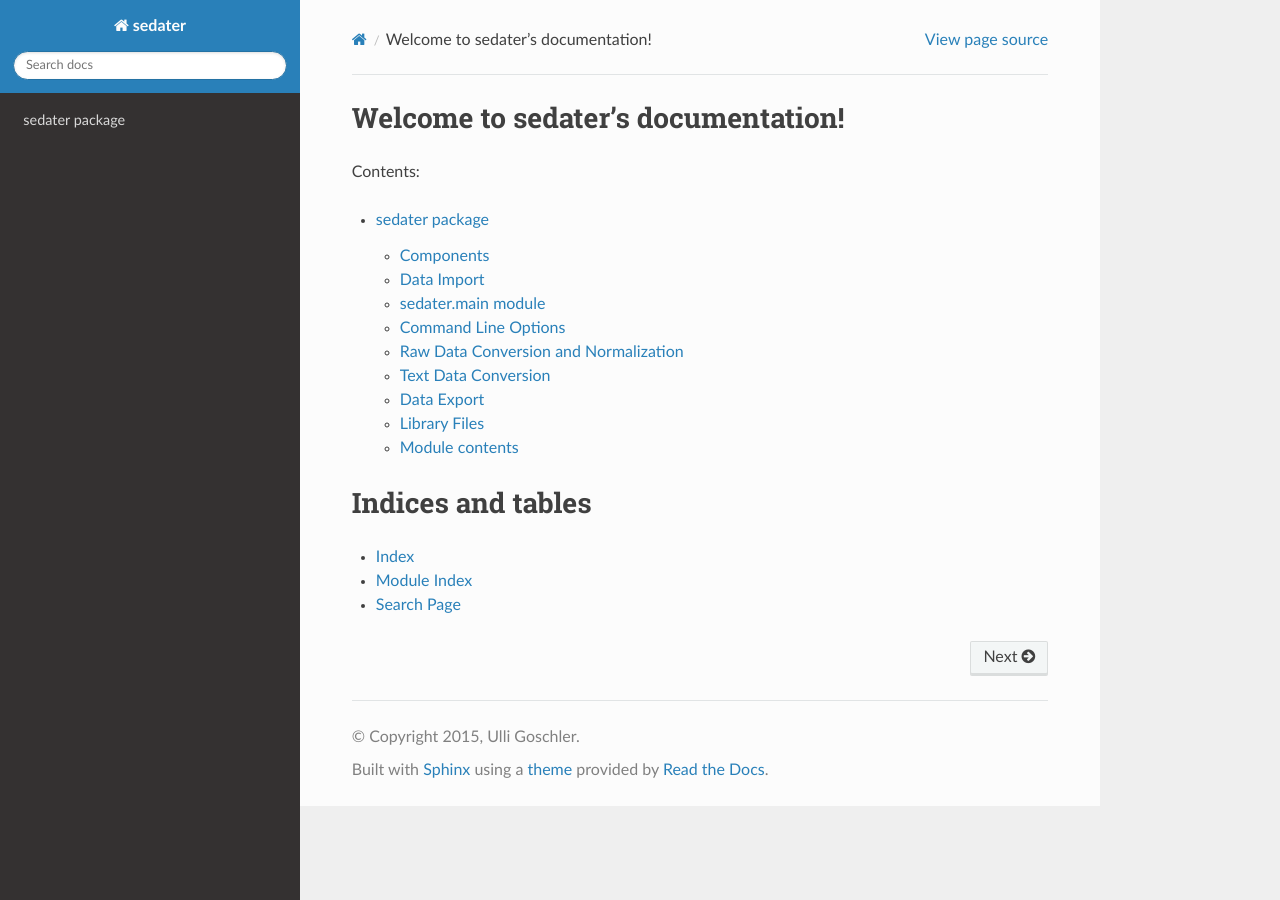
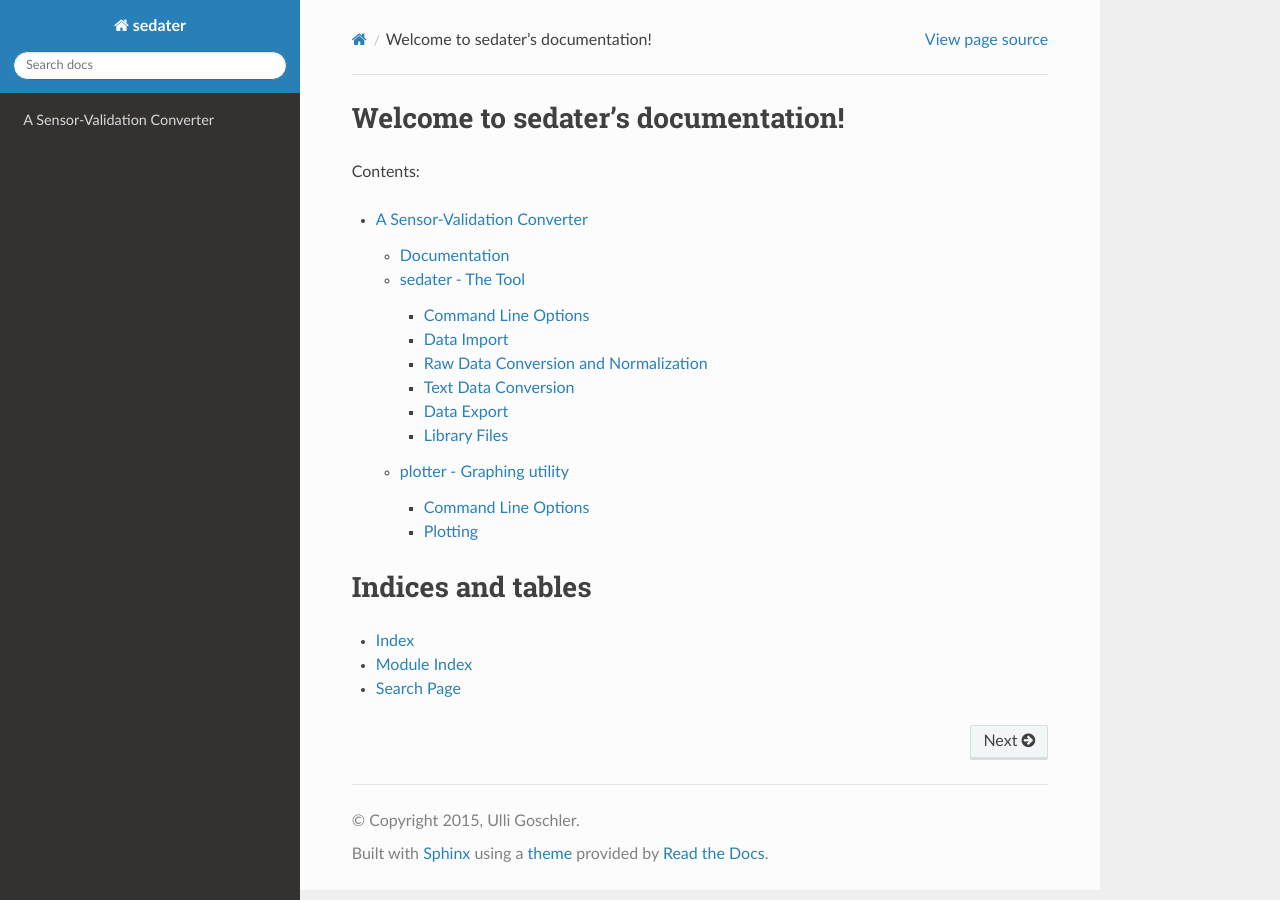
Before and after one commit to nce/sedater, a Sphinx documentation site: the page built from docs/index.rst, in a window 1280 px wide. Built offline with Sphinx 7.4.7 and the Read the Docs theme 2.0.0, drawn with Linux system fonts in a browser that asks for light colours; some of the changed lines change nothing that is shown.

Commit message:
add more specific developer and enduser docu

```diff
--- a/docs/sedater.rst
+++ b/docs/sedater.rst
@@ -1,75 +1,168 @@
-sedater package
-===============
+***************************************
+A Sensor-Validation Converter
+***************************************
 
-Components
-----------
+A Python Tool to convert Sensor-Validation Data to a more machine-
+processable format.
 
-Data Import
------------
+It includes two utilities:
+    - The parser, processor and exporter of Sensor-Validation files, see: :ref:`sedater`
+    - A plotter for SVG-graphics, see: :ref:`plotter`
 
-.. automodule:: sedater.filesystem
-    :members:
-    :undoc-members:
-    :show-inheritance:
+The sources are available on: `Github/sedater <https://github.com/nce/sedater>`_
 
-sedater.main module
--------------------
+Documentation
+=============
+This is a more in-depth developer documentation for the tool.
 
-.. automodule:: sedater.main
-    :members:
-    :undoc-members:
-    :show-inheritance:
+Refer to the `Github <https://github.com/nce/sedater>`_ repository for an
+End-User Documentation with sample runtime instructions and definitions.
+
+.. _sedater:
+
+sedater - The Tool
+==================
+sedater imports files or directories which were exported by a Vicon or
+Shimmer (Foot) Sensor.
+
+These files are hardly processable which this tool tries to solve.
+
+Sensors usually export two kinds of files:
+    - RawValidation Data
+    - TextValidation Data
+
+
+**RawValidation Data**:
+RawValidation files are binary files storing a sensors' recorded movement.
+**TextValidation Data:**
+Provide a textual representation of Metadata as well as Validationdata
+in some kind of CSV notation.
 
 Command Line Options
 --------------------
 
-.. automodule:: sedater.options
+.. automodule:: options
     :members:
     :undoc-members:
+    :private-members:
     :show-inheritance:
 
-Raw Data Conversion and Normalization
--------------------------------------
+Data Import
+-----------
+The ``filesystem``-module is responsible for the finding and indexing
+of all files found under or in a directory.
 
-.. automodule:: sedater.rawvalidation
+After all files are indexed and paired together, the data conversion is
+handled by two different submodules:
+
+    - Rawdata (``.dat``) (binary) is handled by the :ref:`rawDataConversion`
+    - Textdata (``.txt``) is handled by the :ref:`textDataConversion`
+
+
+.. automodule:: filesystem
     :members:
     :private-members:
     :undoc-members:
     :show-inheritance:
 
+.. _rawDataConversion:
+
+Raw Data Conversion and Normalization
+-------------------------------------
+The indexed Sourcefiles are now processed. The binary RawValidation files
+(``.dat``) are segmented in atomic movement recordings called Sensorsegment.
+These values need to be normalized with an unique ``Calibrationfile``
+specific for each Sensor (provided by command line).
+
+After the normalization of each Sensorsegment, they are ready for
+export, back to the filesytem. See :ref:`dataExport` for further details.
+
+.. automodule:: rawvalidation
+    :members:
+    :private-members:
+    :undoc-members:
+    :show-inheritance:
+
+.. _textDataConversion:
+
 Text Data Conversion
 --------------------
+The indexed Sourcefiles are now processed. All matching ``.txt`` files
+are analyzed for valid TextValidation content. Files,  like the one
+mentioned in
+:class:`TxtConverter.parseTxtFile <txtvalidation.TxtConverter.parseTxtFile>`,
+are imported and all data is converted in
+:class:`Validationfile <lib.shared.Validationfile>` specific objects.
 
-.. automodule:: sedater.txtvalidation
+These objects are ready for export, back to the filesystem. See
+:ref:`dataExport` for further details
+
+.. automodule:: txtvalidation
     :members:
+    :private-members:
     :undoc-members:
     :show-inheritance:
+
+.. _dataExport:
 
 Data Export
 ---------------------
 
-Both - the Raw and the Text - data is exported to the filesystem. Due to
-the nature of the Rawfiles they are always exported as CSV files to the
-respective ``session`` directory. The Textfiles allow multiple export
-schemes like ``json`` or ``xml``, which are currently implemented.
+Both - the Raw and the Text - data can be exported to the filesystem.
+Due to
+the nature of the RawValidation files they are always exported
+as CSV files to the
+respective ``session`` directory. The Textfiles (technically) allow
+multiple export schemes like ``json`` or ``xml``. Currently only ``xml``
+is implemented and understood by the :ref:`plotter`
 
-.. automodule:: sedater.export
+.. automodule:: export
     :members:
+    :private-members:
     :undoc-members:
     :show-inheritance:
 
 Library Files
 -------------------------
+The library files are used throughout the whole application.
 
-.. automodule:: sedater.lib.shared
+.. automodule:: lib.shared
     :members:
     :undoc-members:
     :show-inheritance:
 
-Module contents
----------------
 
-.. automodule:: sedater
+
+
+
+.. _plotter:
+
+plotter - Graphing utility
+==========================
+Plotting is the second part of this tool. It offers the ability to
+create SVG image files of the normalized RawValidation data.
+
+With information about the Gold Standard parameters in the
+``annotation.xml`` file, it is possible to draw these parameters as an
+overlay over the regular plot.
+
+Refer to the Enduser documentation on:
+`Github/sedater <https://github.com/nce/sedater>`_ for sample images.
+
+
+Command Line Options
+--------------------
+
+.. automodule:: plotter.options
     :members:
     :undoc-members:
     :show-inheritance:
+
+Plotting
+--------------------
+
+.. automodule:: plotter.plotter
+    :members:
+    :private-members:
+    :undoc-members:
+    :show-inheritance:
```
